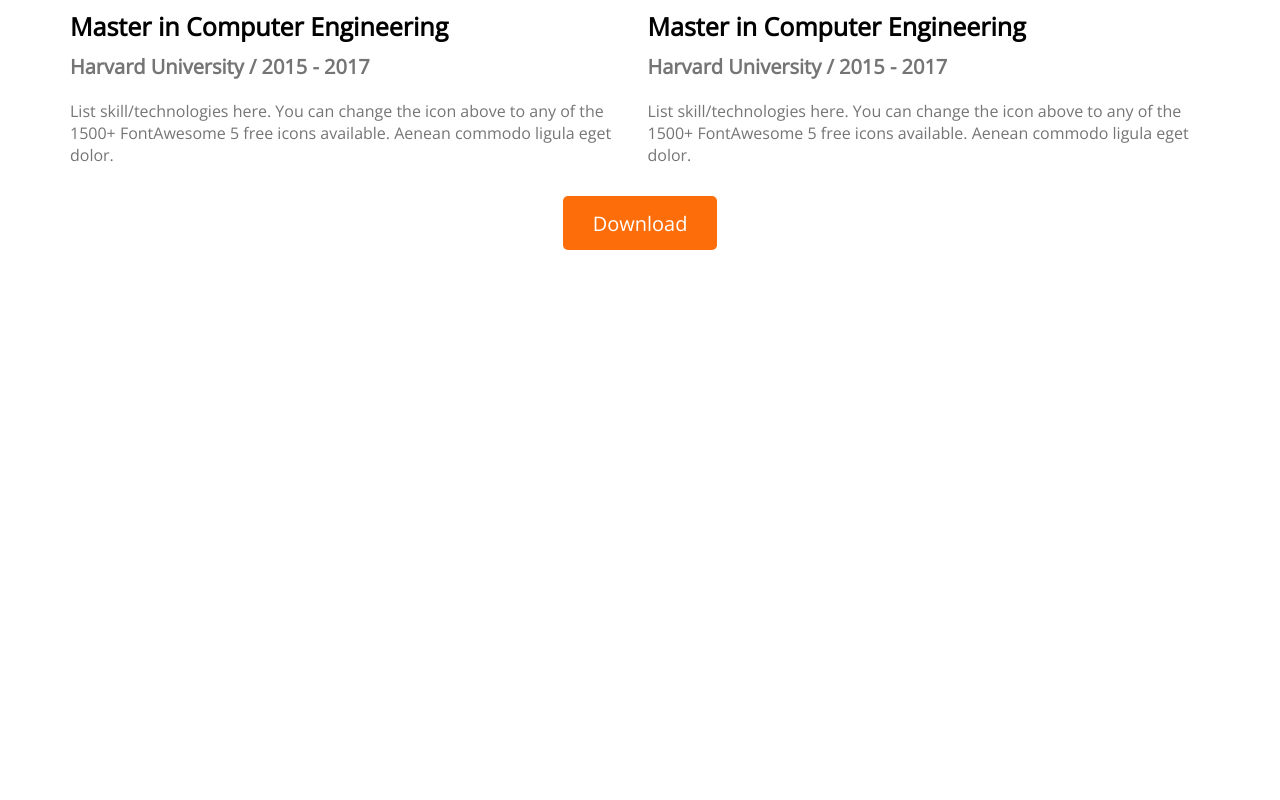
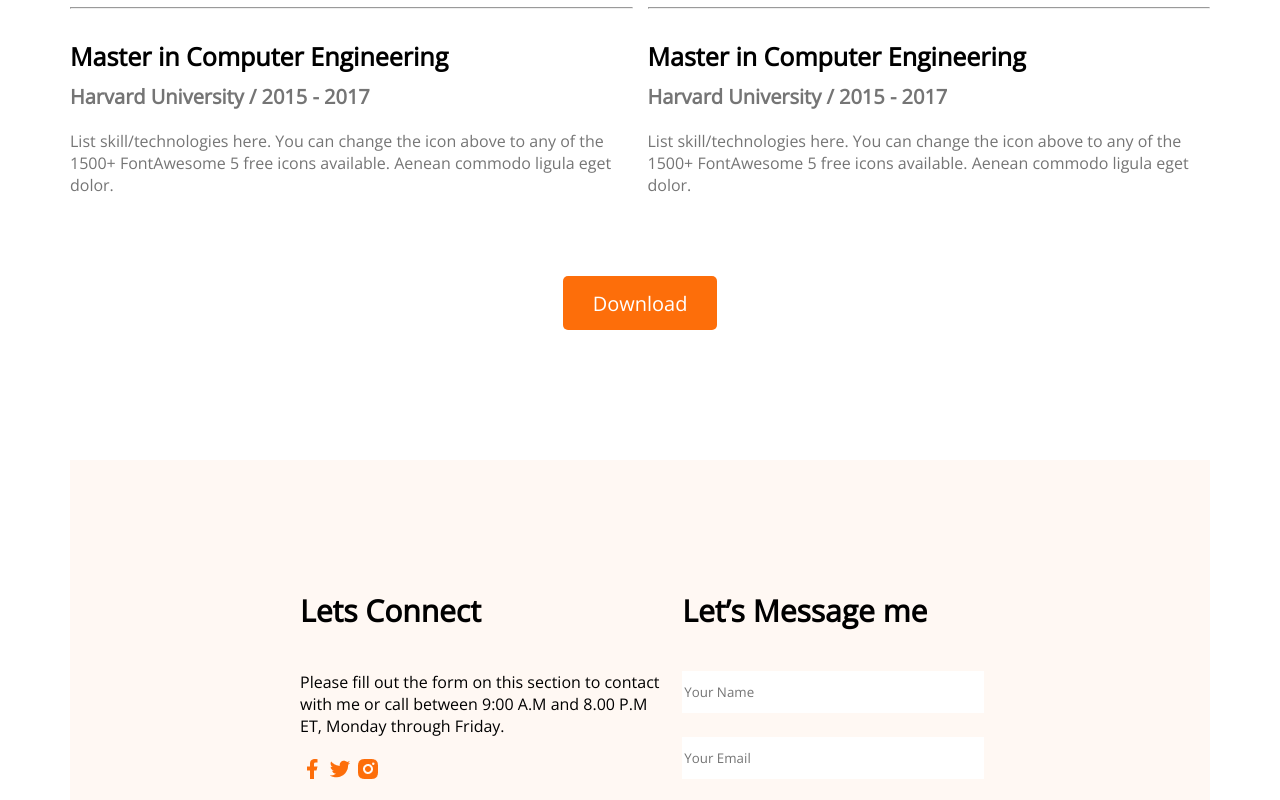
Before and after one commit to Mahfuj424/developer-fortfolio, a plain HTML site: page index.html in a window 1280 px wide. Shown: the part 2777-3577 px from the top of the page. Before the commit the page ends 3027 px from the top, so only its background shows below. Drawn offline with nearby package versions, Linux system fonts and the light colour scheme.

Commit message:
final commit

```diff
--- a/index.html
+++ b/index.html
@@ -25,7 +25,7 @@
                 <h1 class="banner-title">Mahfuj Alam</h1>
                 <p>Shot what able cold new see hold.Friendly as an betrayed
                  formerly he. Morning because as to society behaved moments.
-                </p>
+                </p><br>
                 <button class="btn-primary">Download CV</button>
             </div>
             <img src="images/hardy.png" alt="">
@@ -170,6 +170,33 @@
                 <button class=" btn-primary">Download</button>
             </div>
         </section>
+        <!-- section contact -->
+        <section class="contact">
+            <div>
+                <h3 class="section-title">Lets Connect</h3>
+                <p class="description">
+                    Please fill out the form on this section to contact with me or call between 9:00 A.M and 8.00 P.M ET, Monday through Friday.
+                </p>
+                <a href="">
+                    <img src="images/icons/facebook.png" alt="">
+                </a>
+                <a href="">
+                    <img src="images/icons/twitter.png" alt="">
+                </a>
+                <a href="">
+                    <img src="images/icons/insta.png" alt="">
+                </a>
+            </div>
+            <div>
+                <h3 class="section-title">Let’s Message me</h3>
+                <form action="">
+                    <input type="text" name="" id="" placeholder="Your Name">
+                    <input type="email" name="" id="" placeholder="Your Email">
+                    <textarea name="" id="" cols="30" rows="7" placeholder="massege"></textarea>
+                    <button class="btn-primary">Submit</button>
+                </form>
+            </div>
+        </section>
     </main>
     <footer>
 
--- a/style/portfolio.css
+++ b/style/portfolio.css
@@ -74,7 +74,7 @@
 }
 .section-title{
     text-align: center;
-    margin-bottom: 30px;
+    margin-bottom: 40px;
     font-size: 30px;
 
 }
@@ -150,10 +150,36 @@
     font-size: 16px;
     color: #757575;
 }
+.description{
+    margin-bottom: 20px;
+}
 .resume-item{
     margin-top: 30px;
     margin-bottom: 30px;
 }
 .resume-btn{
     text-align: center;
+    margin-top: 50px;
 }
+/* contact section */
+.contact .section-title{
+    text-align: left;
+}
+.contact{
+    display: flex;
+    padding: 130px  230px;
+    background-color: #FFF8F3;
+    gap: 20px;
+}
+.contact input, textarea{
+    margin-bottom: 24px;
+    border: 0;
+
+}
+input{
+    width: 100%;
+height:40px;
+}
+.contact a{
+    text-decoration: none;
+}
```
